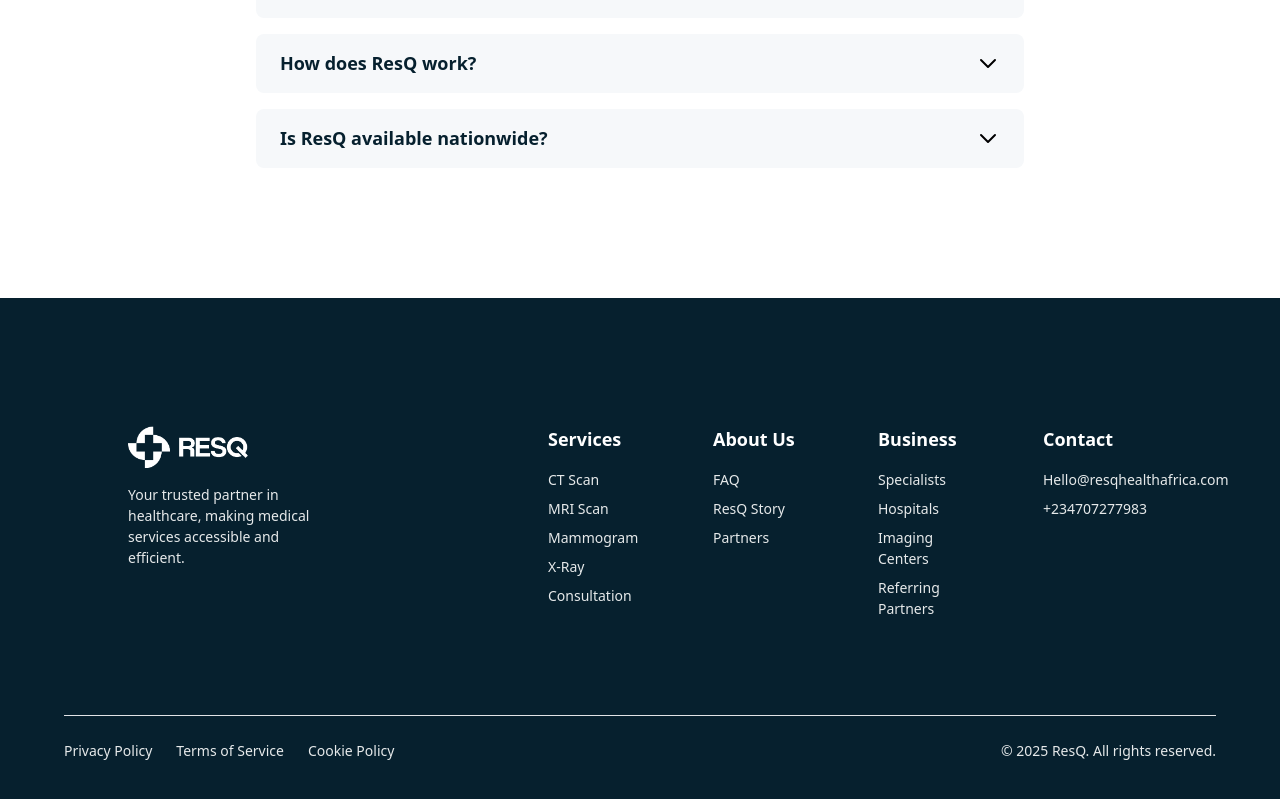
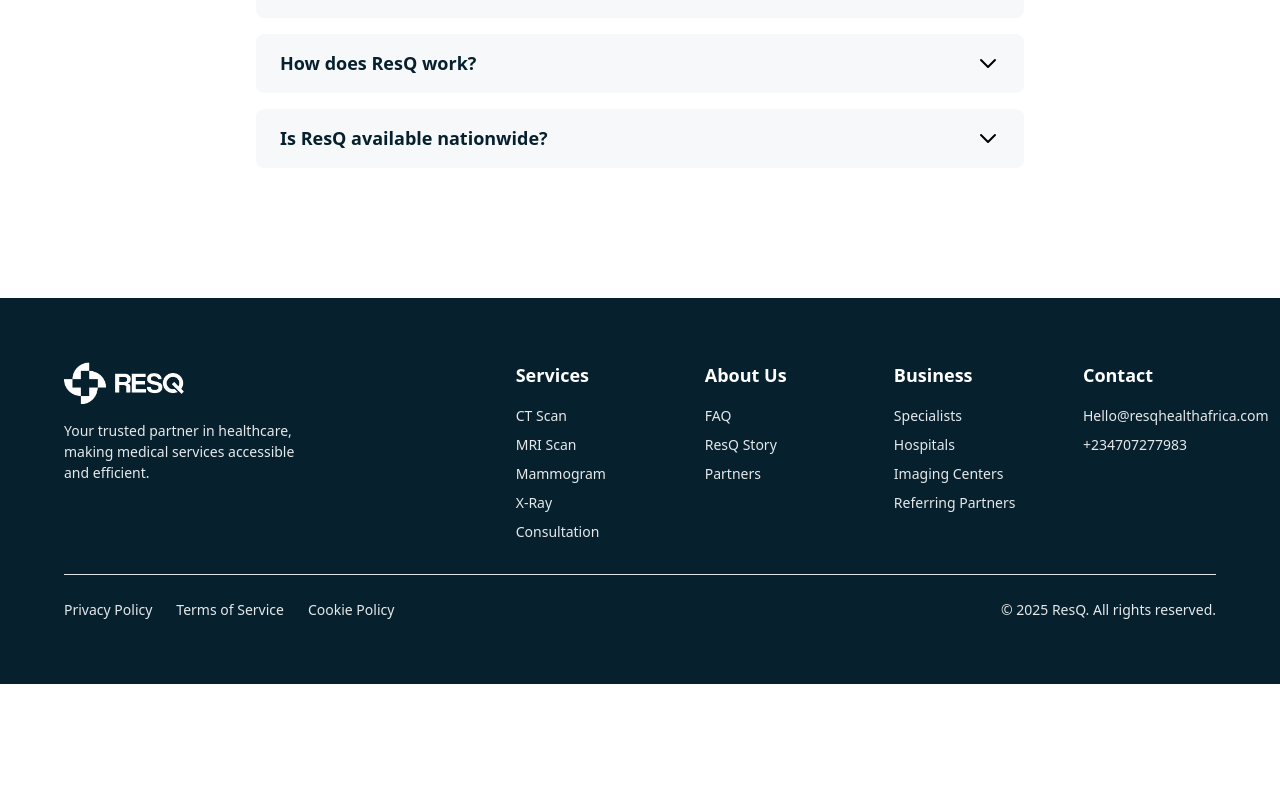
Before and after one commit to ResQ-Health/ResQ-Health, a React (Vite) app: page / in a window 1280 px wide. Shown: the part 5610-6409 px from the top of the page. After the commit the page ends 6294 px from the top, so only its background shows below. Built offline with nearby package versions, Linux system fonts and the light colour scheme.

Commit message:
fixed the issues of padding

```diff
--- a/src/components/Footer.tsx
+++ b/src/components/Footer.tsx
@@ -43,7 +43,7 @@
 const Footer = () => {
     return (
         <div className='w-full bg-[#06202E] text-white py-[64px] px-[24px] md:px-[64px]'>
-            <div className='w-full bg-[#06202E] text-white py-[64px] px-[24px] md:px-[64px]'>
+            <div className='w-full md:px-[0px]'>
                 <div className='flex flex-col md:flex-row justify-between gap-8 md:gap-[221px]'>
                     <div className='flex flex-col gap-4'>
                         <img src="./logo2.png" alt="ResQ Logo" className='w-[120px]' />
```
